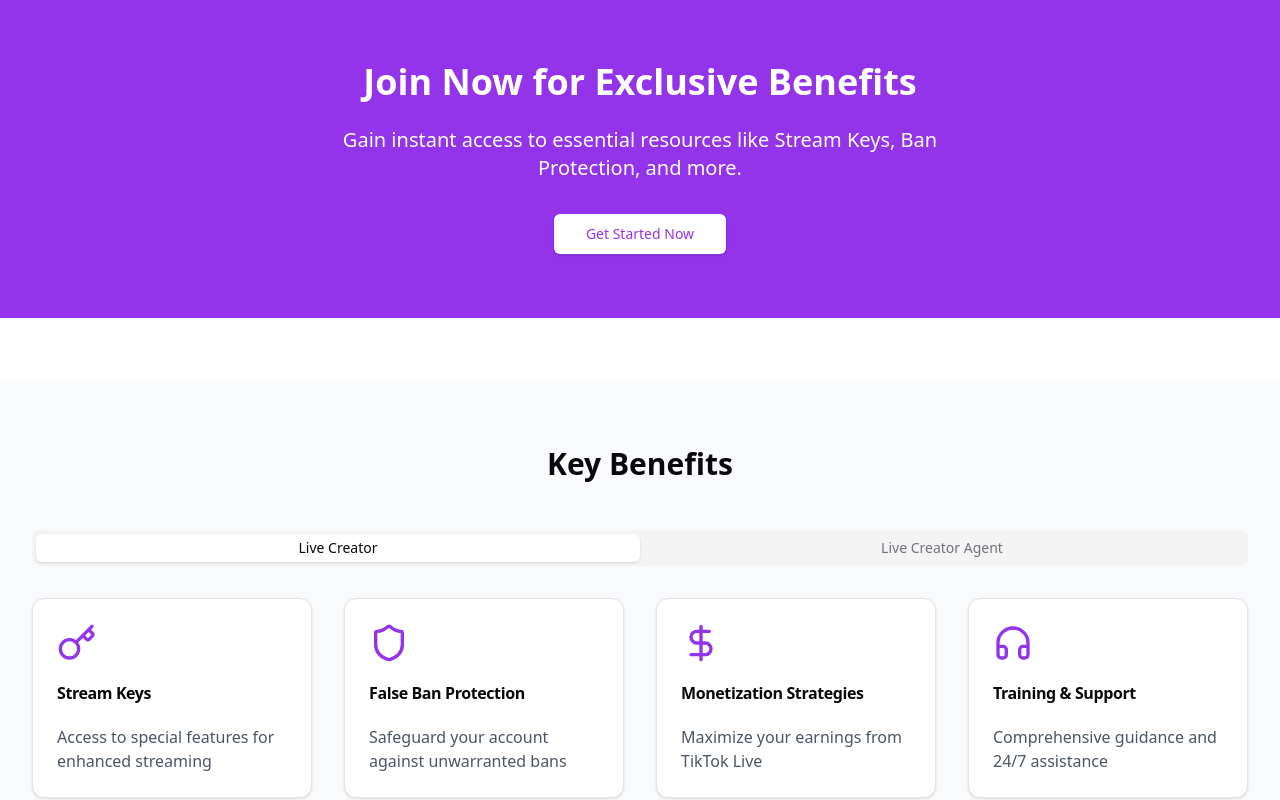
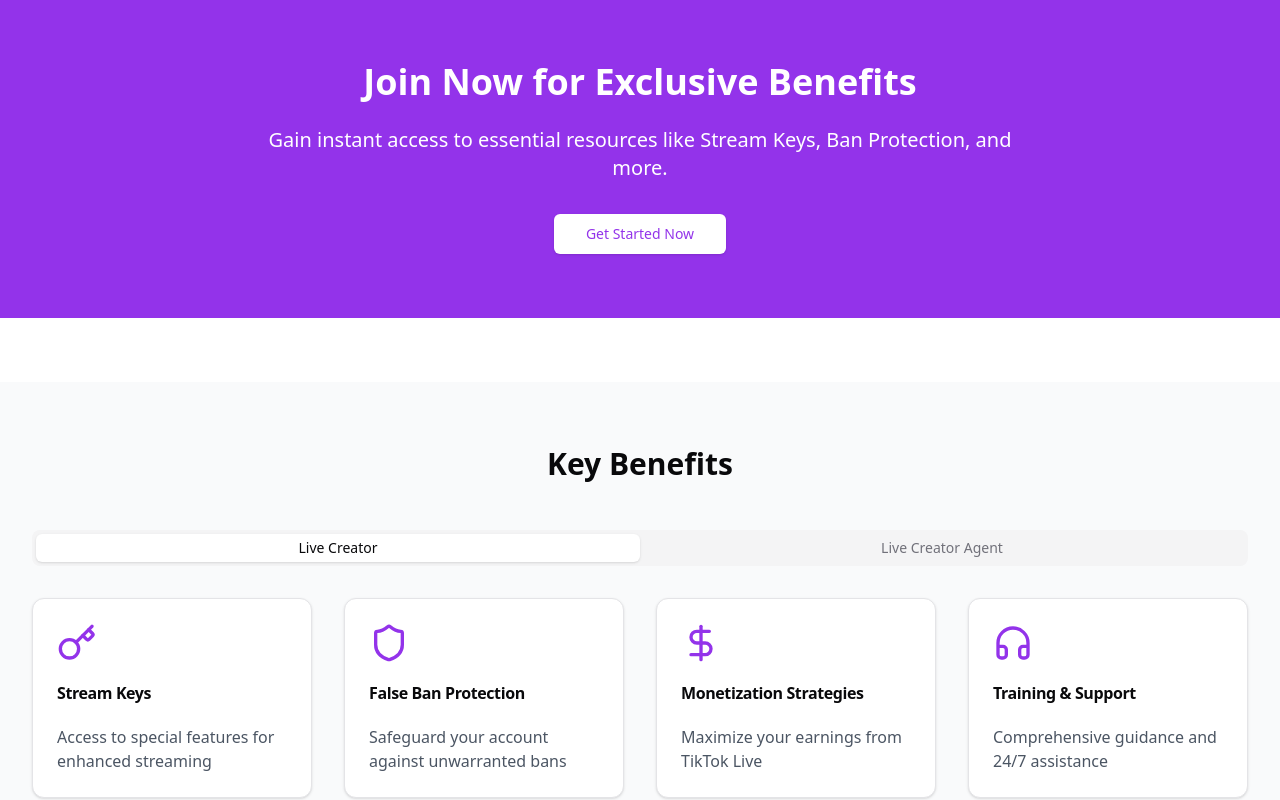
Before and after one commit to adamaboelmatty/viralvisions, a Next.js app: page / in a window 1280 px wide. Shown: the part 1320-2120 px from the top of the page. Built offline with nearby package versions, Linux system fonts and the light colour scheme.

Commit message:
Updated Hero Section

```diff
--- a/src/app/(components)/cta-section.tsx
+++ b/src/app/(components)/cta-section.tsx
@@ -16,7 +16,7 @@ export function CTASection({ title, description, setCurrentPage }: CTASectionPro
         <h2 className="text-3xl sm:text-4xl font-bold mb-6">
           {title}
         </h2>
-        <p className="text-xl mb-8 max-w-2xl mx-auto">
+        <p className="text-xl mb-8 max-w-3xl mx-auto">
           {description}
         </p>
         <Button
```
